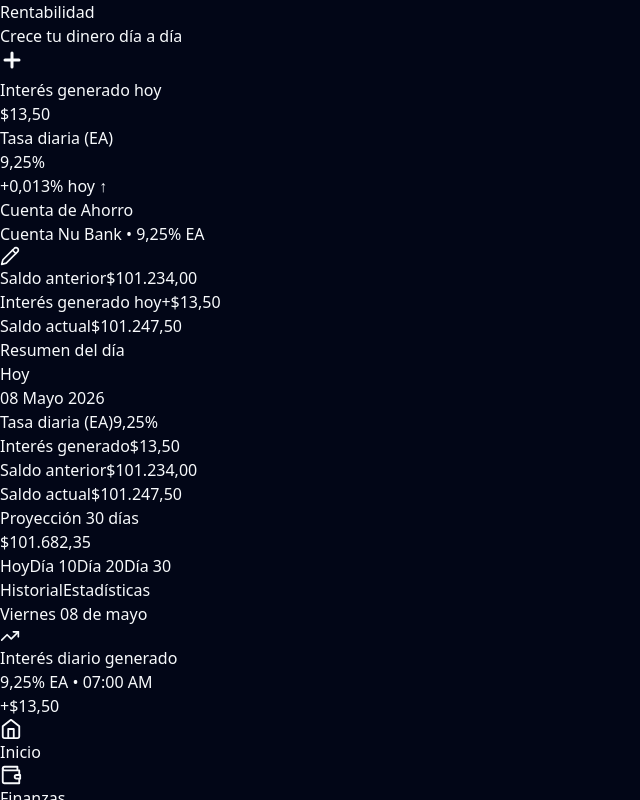
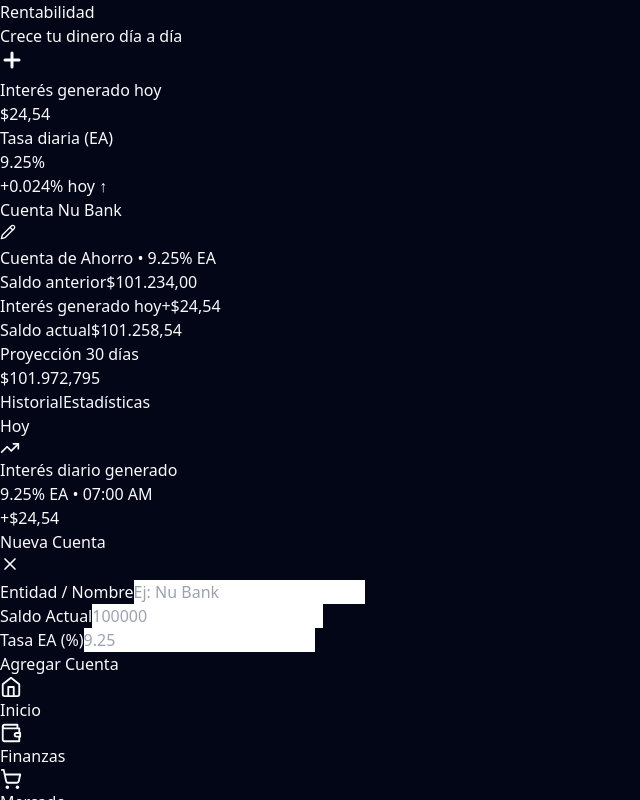
Before and after one commit to willberr2901/mi-finanzas, a React (Vite) app: page /rentabilidad in a window 1280 px wide. Both pictures are taken after a click on the button 12 px from the left and 60 px from the top of the page. Shown: the top 800 px of the page, without its empty margins (0-640 px from the left). Built offline with nearby package versions, Linux system fonts and the light colour scheme.

Commit message:
✨ FIX: Rentabilidad editable + PWA Banner centrado con descripción

```diff
--- a/src/pages/ProfitabilityPage.tsx
+++ b/src/pages/ProfitabilityPage.tsx
@@ -1,20 +1,85 @@
-import { useState } from 'react';
-import { AreaChart, Area, ResponsiveContainer, XAxis, YAxis, Tooltip } from 'recharts';
-import { Plus, Pencil, ArrowUpRight, Clock, TrendingUp } from 'lucide-react';
-import { motion } from 'framer-motion';
+import { useState, useEffect } from 'react';
+import { AreaChart, Area, ResponsiveContainer, XAxis } from 'recharts';
+import { Plus, Pencil, ArrowUpRight, TrendingUp, X, Trash2 } from 'lucide-react';
+import { motion, AnimatePresence } from 'framer-motion';
 
-// Datos exactos para replicar el diseño de referencia
-const projectionData = [
-  { day: 'Hoy', value: 101234 },
-  { day: '5', value: 101320 },
-  { day: '10', value: 101420 },
-  { day: '15', value: 101500 },
-  { day: '20', value: 101580 },
-  { day: '25', value: 101630 },
-  { day: '30', value: 101682 },
-];
+interface Account {
+  id: string;
+  name: string;
+  type: string;
+  balance: number;
+  rate: number;
+}
 
 export default function ProfitabilityPage() {
+  // 1. Estado inicial con localStorage
+  const [accounts, setAccounts] = useState<Account[]>(() => {
+    const saved = localStorage.getItem('rentabilidad_accounts');
+    return saved ? JSON.parse(saved) : [
+      { id: '1', name: 'Cuenta Nu Bank', type: 'Cuenta de Ahorro', balance: 101234, rate: 9.25 }
+    ];
+  });
+
+  const [selectedAccount, setSelectedAccount] = useState<Account>(accounts[0]);
+  const [isModalOpen, setIsModalOpen] = useState(false);
+  const [editingId, setEditingId] = useState<string | null>(null);
+  const [formData, setFormData] = useState({ name: '', type: 'Cuenta de Ahorro', balance: '', rate: '' });
+
+  // 2. Guardar en localStorage y actualizar selección
+  useEffect(() => {
+    localStorage.setItem('rentabilidad_accounts', JSON.stringify(accounts));
+    if (accounts.length > 0 && !accounts.find(a => a.id === selectedAccount?.id)) {
+      setSelectedAccount(accounts[0]);
+    }
+  }, [accounts]);
+
+  // 3. Cálculo financiero real
+  const dailyRate = Math.pow(1 + selectedAccount.rate / 100, 1 / 365) - 1;
+  const dailyInterest = selectedAccount.balance * dailyRate;
+  const currentBalance = selectedAccount.balance + dailyInterest;
+
+  // Datos dinámicos para el gráfico
+  const projectionData = Array.from({ length: 7 }, (_, i) => {
+    const dayBalance = selectedAccount.balance * Math.pow(1 + dailyRate, i + 1);
+    return { day: `Día ${i + 1}`, value: Math.round(dayBalance) };
+  });
+
+  // 4. Handlers
+  const openModal = (account?: Account) => {
+    if (account) {
+      setEditingId(account.id);
+      setFormData({ name: account.name, type: account.type, balance: account.balance.toString(), rate: account.rate.toString() });
+    } else {
+      setEditingId(null);
+      setFormData({ name: '', type: 'Cuenta de Ahorro', balance: '', rate: '' });
+    }
+    setIsModalOpen(true);
+  };
+
+  const handleSubmit = (e: React.FormEvent) => {
+    e.preventDefault();
+    const newAccount: Account = {
+      id: editingId || Date.now().toString(),
+      name: formData.name || 'Cuenta de Ahorro',
+      type: formData.type,
+      balance: parseFloat(formData.balance) || 0,
+      rate: parseFloat(formData.rate) || 0
+    };
+    if (editingId) {
+      setAccounts(prev => prev.map(a => a.id === editingId ? newAccount : a));
+    } else {
+      setAccounts(prev => [...prev, newAccount]);
+    }
+    setIsModalOpen(false);
+  };
+
+  const handleDelete = (id: string, e: React.MouseEvent) => {
+    e.stopPropagation();
+    if (accounts.length > 1 && confirm('¿Eliminar esta cuenta?')) {
+      setAccounts(prev => prev.filter(a => a.id !== id));
+    }
+  };
+
   return (
     <div className="min-h-screen bg-[#0A0F1C] text-white pb-24 font-sans selection:bg-emerald-500/30">
       <div className="px-5 pt-6 space-y-5">
@@ -25,32 +90,27 @@
             <h1 className="text-3xl font-bold tracking-tight">Rentabilidad</h1>
             <p className="text-slate-400 text-sm mt-1">Crece tu dinero día a día</p>
           </div>
-          <button className="w-12 h-12 rounded-full bg-emerald-500 flex items-center justify-center text-black shadow-[0_0_20px_rgba(16,185,129,0.4)] active:scale-95 transition-transform">
+          <button onClick={() => openModal()} className="w-12 h-12 rounded-full bg-emerald-500 flex items-center justify-center text-black shadow-[0_0_20px_rgba(16,185,129,0.4)] active:scale-95 transition-transform">
             <Plus size={24} strokeWidth={3} />
           </button>
         </motion.div>
 
-        {/* 💰 TARJETA PRINCIPAL (Interés del Día) */}
-        <motion.div
-          initial={{ opacity: 0, scale: 0.98 }} animate={{ opacity: 1, scale: 1 }} transition={{ delay: 0.1 }}
-          className="rounded-[28px] p-5 bg-gradient-to-br from-emerald-800 via-emerald-700 to-emerald-900 border border-emerald-500/20 relative overflow-hidden"
-        >
+        {/* 💰 TARJETA PRINCIPAL */}
+        <motion.div initial={{ opacity: 0, scale: 0.98 }} animate={{ opacity: 1, scale: 1 }} transition={{ delay: 0.1 }}
+          className="rounded-[28px] p-5 bg-gradient-to-br from-emerald-800 via-emerald-700 to-emerald-900 border border-emerald-500/20 relative overflow-hidden">
           <div className="absolute top-0 right-0 w-40 h-40 bg-white/5 blur-3xl rounded-full -mr-10 -mt-10" />
-
           <div className="relative z-10 flex justify-between items-start">
             <div>
               <p className="text-emerald-200 text-xs font-semibold uppercase tracking-wider">Interés generado hoy</p>
-              <h2 className="text-4xl font-bold text-white mt-2 tracking-tight">$13,50</h2>
+              <h2 className="text-4xl font-bold text-white mt-2 tracking-tight">${dailyInterest.toLocaleString('es-CO', { minimumFractionDigits: 2 })}</h2>
               <div className="mt-4">
                 <p className="text-emerald-200/70 text-xs">Tasa diaria (EA)</p>
-                <p className="text-2xl font-bold text-emerald-300 mt-1">9,25%</p>
+                <p className="text-2xl font-bold text-emerald-300 mt-1">{selectedAccount.rate}%</p>
               </div>
             </div>
-
-            {/* Mini Gráfico SVG */}
             <div className="w-32 h-20">
               <ResponsiveContainer width="100%" height="100%">
-                <AreaChart data={projectionData.slice(0, 6)}>
+                <AreaChart data={projectionData}>
                   <defs>
                     <linearGradient id="miniGrad" x1="0" y1="0" x2="0" y2="1">
                       <stop offset="5%" stopColor="#34D399" stopOpacity={0.3}/>
@@ -61,78 +121,63 @@
                 </AreaChart>
               </ResponsiveContainer>
               <div className="absolute bottom-0 right-0 bg-emerald-500/20 backdrop-blur-md px-2 py-1 rounded-lg border border-emerald-500/30">
-                <span className="text-xs font-bold text-emerald-300">+0,013% hoy ↑</span>
+                <span className="text-xs font-bold text-emerald-300">+{(dailyRate*100).toFixed(3)}% hoy ↑</span>
               </div>
             </div>
           </div>
         </motion.div>
 
-        {/* 🏦 CUENTA DE AHORRO */}
-        <motion.div
-          initial={{ opacity: 0, y: 20 }} animate={{ opacity: 1, y: 0 }} transition={{ delay: 0.2 }}
-          className="rounded-[28px] p-5 bg-[#111827] border border-white/5"
-        >
+        {/* 🏦 CUENTA DE AHORRO (Dinámica) */}
+        <motion.div initial={{ opacity: 0, y: 20 }} animate={{ opacity: 1, y: 0 }} transition={{ delay: 0.2 }}
+          className="rounded-[28px] p-5 bg-[#111827] border border-white/5">
           <div className="flex justify-between items-start mb-6">
-            <div>
-              <h2 className="text-xl font-semibold text-white">Cuenta de Ahorro</h2>
-              <p className="text-emerald-400 text-sm mt-1">Cuenta Nu Bank • 9,25% EA</p>
+            <div className="flex-1">
+              <div className="flex items-center gap-2">
+                <h2 className="text-xl font-semibold text-white">{selectedAccount.name}</h2>
+                <button onClick={() => openModal(selectedAccount)} className="p-1 hover:bg-white/10 rounded-lg transition"><Pencil size={16} className="text-blue-400" /></button>
+              </div>
+              <p className="text-emerald-400 text-sm mt-1">{selectedAccount.type} • {selectedAccount.rate}% EA</p>
             </div>
-            <Pencil className="text-blue-400 cursor-pointer" size={20} />
+            {accounts.length > 1 && (
+              <button onClick={(e) => handleDelete(selectedAccount.id, e)} className="p-2 hover:bg-red-500/10 rounded-xl transition"><Trash2 size={18} className="text-red-400" /></button>
+            )}
           </div>
 
           <div className="space-y-4">
             <div className="flex justify-between items-center">
               <span className="text-slate-400 text-sm">Saldo anterior</span>
-              <span className="text-white font-medium">$101.234,00</span>
+              <span className="text-white font-medium">${selectedAccount.balance.toLocaleString('es-CO', { minimumFractionDigits: 2 })}</span>
             </div>
             <div className="flex justify-between items-center">
               <span className="text-slate-400 text-sm">Interés generado hoy</span>
-              <span className="text-emerald-400 font-semibold">+$13,50</span>
+              <span className="text-emerald-400 font-semibold">+${dailyInterest.toLocaleString('es-CO', { minimumFractionDigits: 2 })}</span>
             </div>
             <div className="border-t border-white/10 pt-4 flex justify-between items-center">
               <span className="text-white font-medium">Saldo actual</span>
-              <span className="text-white font-bold text-xl">$101.247,50</span>
+              <span className="text-white font-bold text-xl">${currentBalance.toLocaleString('es-CO', { minimumFractionDigits: 2 })}</span>
             </div>
           </div>
-        </motion.div>
 
-        {/* 📊 RESUMEN DEL DÍA */}
-        <motion.div
-          initial={{ opacity: 0, y: 20 }} animate={{ opacity: 1, y: 0 }} transition={{ delay: 0.3 }}
-          className="rounded-[28px] p-5 bg-[#111827] border border-white/5"
-        >
-          <div className="flex justify-between items-center mb-4">
-            <h3 className="text-lg font-semibold text-white">Resumen del día</h3>
-            <div className="text-right">
-              <p className="text-slate-400 text-xs">Hoy</p>
-              <p className="text-white text-sm">08 Mayo 2026</p>
+          {/* Selector de cuentas si hay más de una */}
+          {accounts.length > 1 && (
+            <div className="mt-5 flex gap-2 overflow-x-auto pb-2">
+              {accounts.map(acc => (
+                <button key={acc.id} onClick={() => setSelectedAccount(acc)}
+                  className={`px-3 py-1.5 rounded-lg text-xs font-medium whitespace-nowrap transition ${selectedAccount.id === acc.id ? 'bg-emerald-500 text-black' : 'bg-white/5 text-slate-400 hover:bg-white/10'}`}>
+                  {acc.name}
+                </button>
+              ))}
             </div>
-          </div>
-          <div className="space-y-3">
-            {[
-              { label: 'Tasa diaria (EA)', value: '9,25%' },
-              { label: 'Interés generado', value: '$13,50', color: 'text-emerald-400' },
-              { label: 'Saldo anterior', value: '$101.234,00' },
-              { label: 'Saldo actual', value: '$101.247,50' },
-            ].map((item, i) => (
-              <div key={i} className="flex justify-between items-center">
-                <span className="text-slate-400 text-sm">{item.label}</span>
-                <span className={`font-medium ${item.color || 'text-white'}`}>{item.value}</span>
-              </div>
-            ))}
-          </div>
+          )}
         </motion.div>
 
         {/* 📈 PROYECCIÓN 30 DÍAS */}
-        <motion.div
-          initial={{ opacity: 0, y: 20 }} animate={{ opacity: 1, y: 0 }} transition={{ delay: 0.4 }}
-          className="rounded-[28px] p-5 bg-[#111827] border border-white/5"
-        >
+        <motion.div initial={{ opacity: 0, y: 20 }} animate={{ opacity: 1, y: 0 }} transition={{ delay: 0.3 }}
+          className="rounded-[28px] p-5 bg-[#111827] border border-white/5">
           <div className="flex justify-between items-center mb-4">
             <h3 className="text-lg font-semibold text-white">Proyección 30 días</h3>
-            <span className="text-emerald-400 font-bold">$101.682,35</span>
+            <span className="text-emerald-400 font-bold">${(selectedAccount.balance * Math.pow(1 + dailyRate, 30)).toLocaleString('es-CO', { minimumFractionDigits: 2 })}</span>
           </div>
-
           <div className="h-40 -ml-4">
             <ResponsiveContainer width="100%" height="100%">
               <AreaChart data={projectionData} margin={{ top: 5, right: 5, left: -20, bottom: 0 }}>
@@ -147,44 +192,67 @@
               </AreaChart>
             </ResponsiveContainer>
           </div>
-          <div className="flex justify-between text-xs text-slate-500 mt-1 px-1">
-             <span>Hoy</span>
-             <span>Día 10</span>
-             <span>Día 20</span>
-             <span>Día 30</span>
-          </div>
         </motion.div>
 
-        {/* 📜 HISTORIAL / ESTADÍSTICAS */}
-        <motion.div
-          initial={{ opacity: 0, y: 20 }} animate={{ opacity: 1, y: 0 }} transition={{ delay: 0.5 }}
-          className="rounded-[28px] p-5 bg-[#111827] border border-white/5"
-        >
+        {/* 📜 HISTORIAL */}
+        <motion.div initial={{ opacity: 0, y: 20 }} animate={{ opacity: 1, y: 0 }} transition={{ delay: 0.4 }}
+          className="rounded-[28px] p-5 bg-[#111827] border border-white/5">
           <div className="flex border-b border-white/10 mb-4">
             <button className="flex-1 pb-3 text-emerald-400 font-semibold border-b-2 border-emerald-400">Historial</button>
             <button className="flex-1 pb-3 text-slate-500 font-medium">Estadísticas</button>
           </div>
-
           <div className="space-y-1">
-            <p className="text-slate-400 text-xs mb-3">Viernes 08 de mayo</p>
-            <div className="flex items-center justify-between p-3 hover:bg-white/5 rounded-xl transition-colors cursor-pointer">
+            <p className="text-slate-400 text-xs mb-3">Hoy</p>
+            <div className="flex items-center justify-between p-3 hover:bg-white/5 rounded-xl transition-colors">
               <div className="flex items-center gap-4">
                 <div className="w-10 h-10 rounded-full bg-emerald-500/20 flex items-center justify-center text-emerald-400">
                   <TrendingUp size={20} />
                 </div>
                 <div>
                   <h4 className="text-white font-medium text-sm">Interés diario generado</h4>
-                  <p className="text-slate-500 text-xs mt-0.5">9,25% EA • 07:00 AM</p>
+                  <p className="text-slate-500 text-xs mt-0.5">{selectedAccount.rate}% EA • 07:00 AM</p>
                 </div>
               </div>
               <div className="text-right">
-                <p className="text-emerald-400 font-bold text-sm">+$13,50</p>
+                <p className="text-emerald-400 font-bold text-sm">+${dailyInterest.toLocaleString('es-CO', { minimumFractionDigits: 2 })}</p>
               </div>
             </div>
           </div>
         </motion.div>
+      </div>
 
-      </div>
+      {/* 📝 MODAL AGREGAR/EDITAR */}
+      <AnimatePresence>
+        {isModalOpen && (
+          <motion.div initial={{ opacity: 0 }} animate={{ opacity: 1 }} exit={{ opacity: 0 }} className="fixed inset-0 bg-black/80 backdrop-blur-sm z-50 flex items-end sm:items-center justify-center p-0 sm:p-4">
+            <motion.div initial={{ y: 100 }} animate={{ y: 0 }} exit={{ y: 100 }} className="bg-[#111827] w-full sm:max-w-md rounded-t-3xl sm:rounded-3xl border border-white/10 p-6">
+              <div className="flex justify-between items-center mb-6">
+                <h3 className="text-xl font-bold text-white">{editingId ? 'Editar Cuenta' : 'Nueva Cuenta'}</h3>
+                <button onClick={() => setIsModalOpen(false)} className="p-2 hover:bg-white/10 rounded-full"><X size={20} /></button>
+              </div>
+              <form onSubmit={handleSubmit} className="space-y-4">
+                <div>
+                  <label className="text-xs text-slate-400 uppercase font-bold mb-1 block">Entidad / Nombre</label>
+                  <input type="text" value={formData.name} onChange={e => setFormData({...formData, name: e.target.value})} placeholder="Ej: Nu Bank" className="w-full bg-[#0A0F1C] border border-white/10 rounded-xl px-4 py-3 text-white focus:border-emerald-500 outline-none" required />
+                </div>
+                <div className="grid grid-cols-2 gap-4">
+                  <div>
+                    <label className="text-xs text-slate-400 uppercase font-bold mb-1 block">Saldo Actual</label>
+                    <input type="number" value={formData.balance} onChange={e => setFormData({...formData, balance: e.target.value})} placeholder="100000" className="w-full bg-[#0A0F1C] border border-white/10 rounded-xl px-4 py-3 text-white focus:border-emerald-500 outline-none" required />
+                  </div>
+                  <div>
+                    <label className="text-xs text-slate-400 uppercase font-bold mb-1 block">Tasa EA (%)</label>
+                    <input type="number" step="0.01" value={formData.rate} onChange={e => setFormData({...formData, rate: e.target.value})} placeholder="9.25" className="w-full bg-[#0A0F1C] border border-white/10 rounded-xl px-4 py-3 text-white focus:border-emerald-500 outline-none" required />
+                  </div>
+                </div>
+                <button type="submit" className="w-full bg-emerald-500 hover:bg-emerald-400 text-black font-bold py-3 rounded-xl mt-2 transition-colors">
+                  {editingId ? 'Guardar Cambios' : 'Agregar Cuenta'}
+                </button>
+              </form>
+            </motion.div>
+          </motion.div>
+        )}
+      </AnimatePresence>
     </div>
   );
 }
```
Also changed, not shown: src/components/ui/PwaUpdateBanner.tsx (+46 -48 lines).
